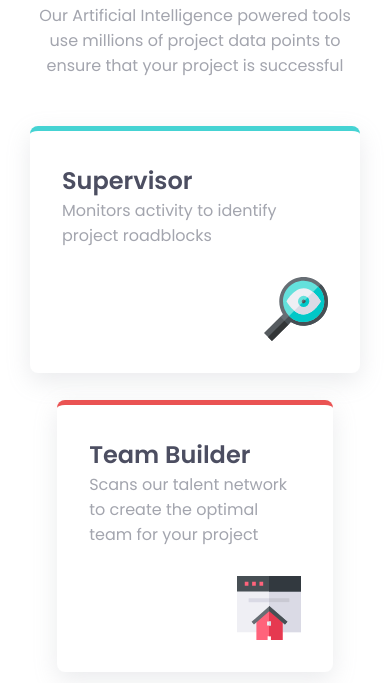
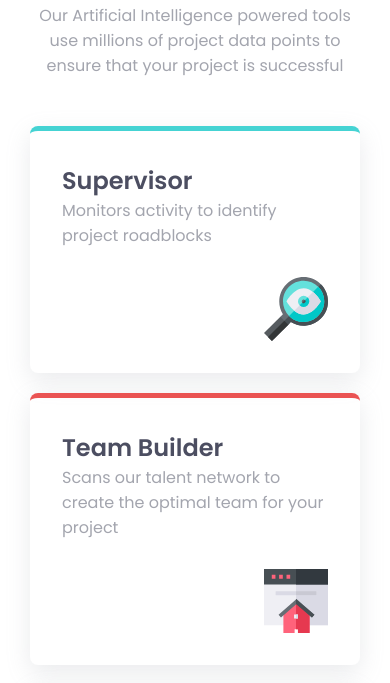
Before and after one commit to Sakib-Dev1/frontendMentorChallenge, a plain HTML site: page index.html in a window 390 px wide. Shown: the part 161-844 px from the top of the page. Drawn offline with Linux system fonts and the light colour scheme.

Commit message:
Complete

```diff
--- a/style.css
+++ b/style.css
@@ -87,6 +87,8 @@ body {
     flex-direction: column;
   }
   .card {
-    margin: 1.7rem;
+    margin-top: 20px;
+    margin-left: 0;
+    margin-right: 0;
   }
 }
```
